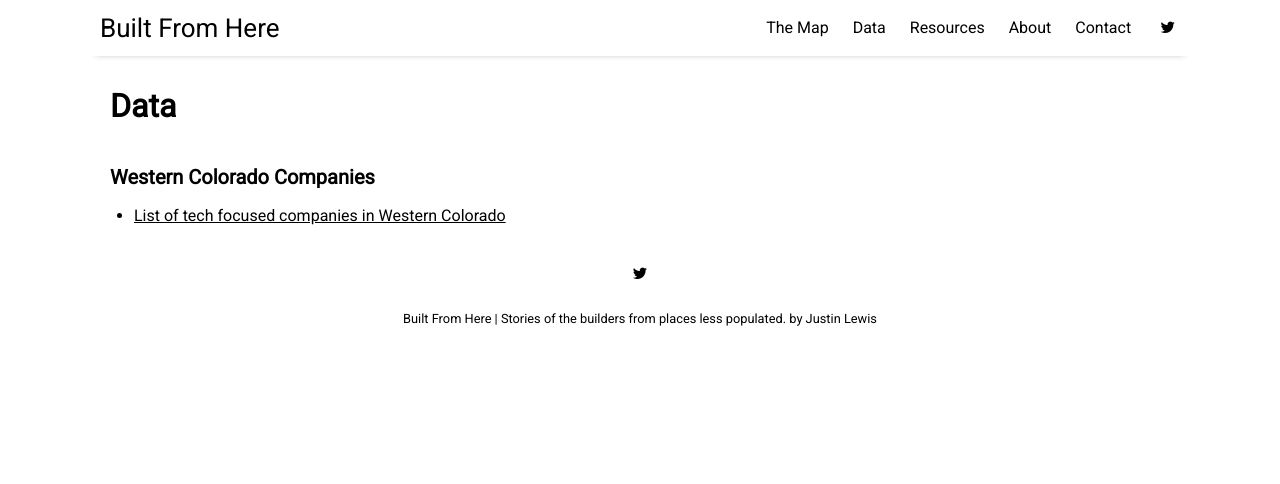
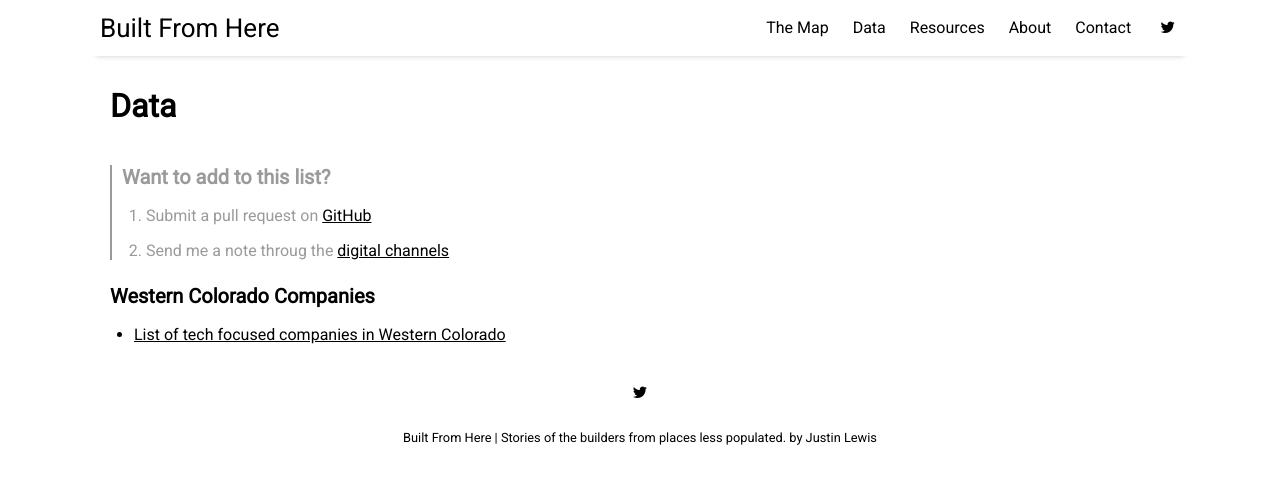
Before and after one commit to justinlewis/built-from-here, a Jekyll site: the page built from pages/data.html, in a window 1280 px wide. Shown: the top 484 px of the page. Built offline with Jekyll 4.4.1, drawn with Linux system fonts in a browser that asks for light colours; nearby versions of some CDN libraries.

Commit message:
Update data.html

```diff
--- a/pages/data.html
+++ b/pages/data.html
@@ -2,6 +2,15 @@
 layout: page
 title: Data
 ---
+
+<div style="color: #9a9a9a;border-left: 2px solid;padding-left: 10px;">
+  <h3>Want to add to this list?</h3>
+  <ol>
+    <li>Submit a pull request on <a href="https://github.com/justinlewis/built-from-here/blob/gh-pages/pages/resources.html" target="_blank">GitHub</a></li>
+    <li>Send me a note throug the <a href="https://builtfromhere.com/pages/contact.html">digital channels</a></li>
+  <ol>
+</div>
+
 
 <h3>Western Colorado Companies</h3>
 <ul>
```
